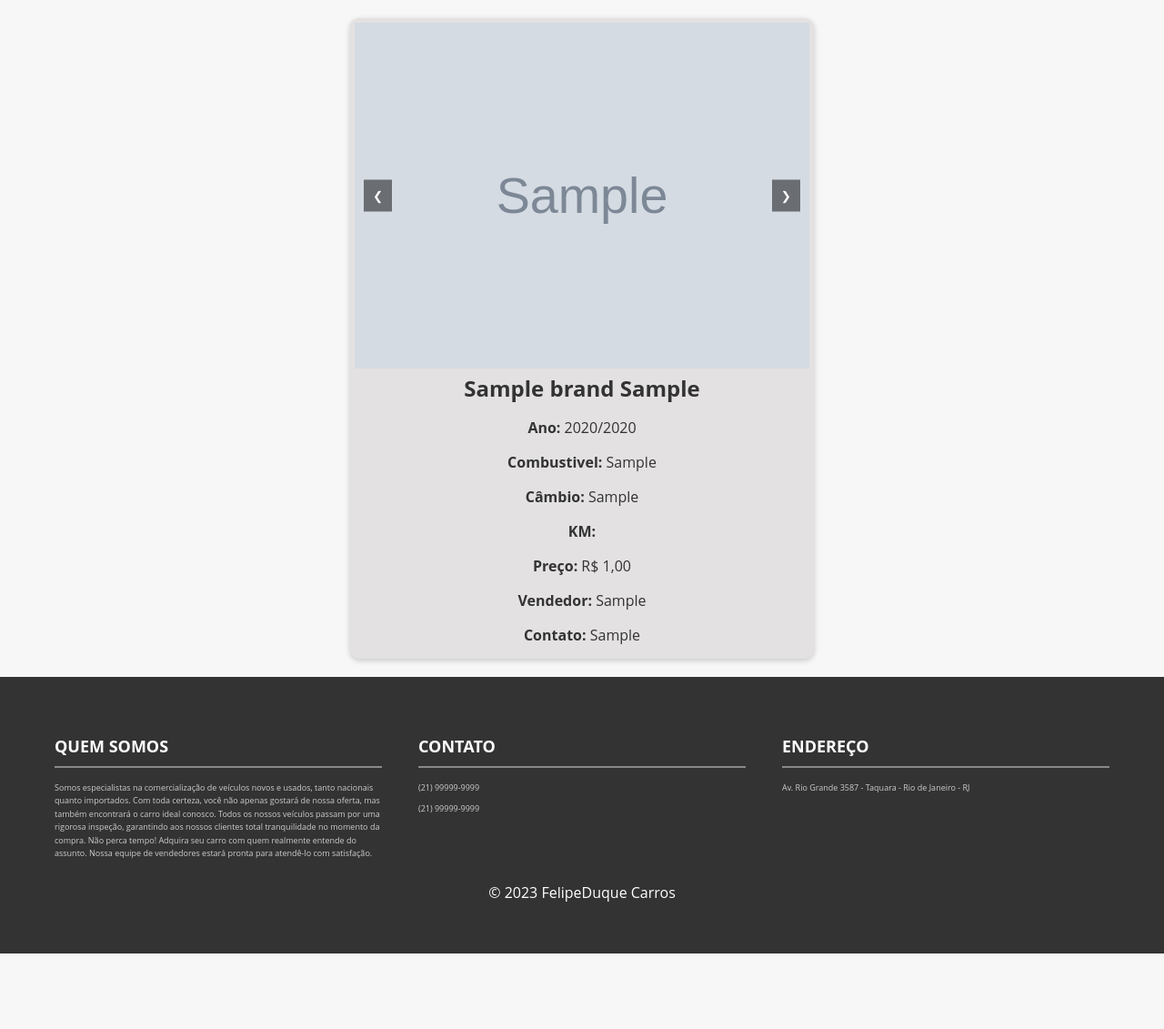
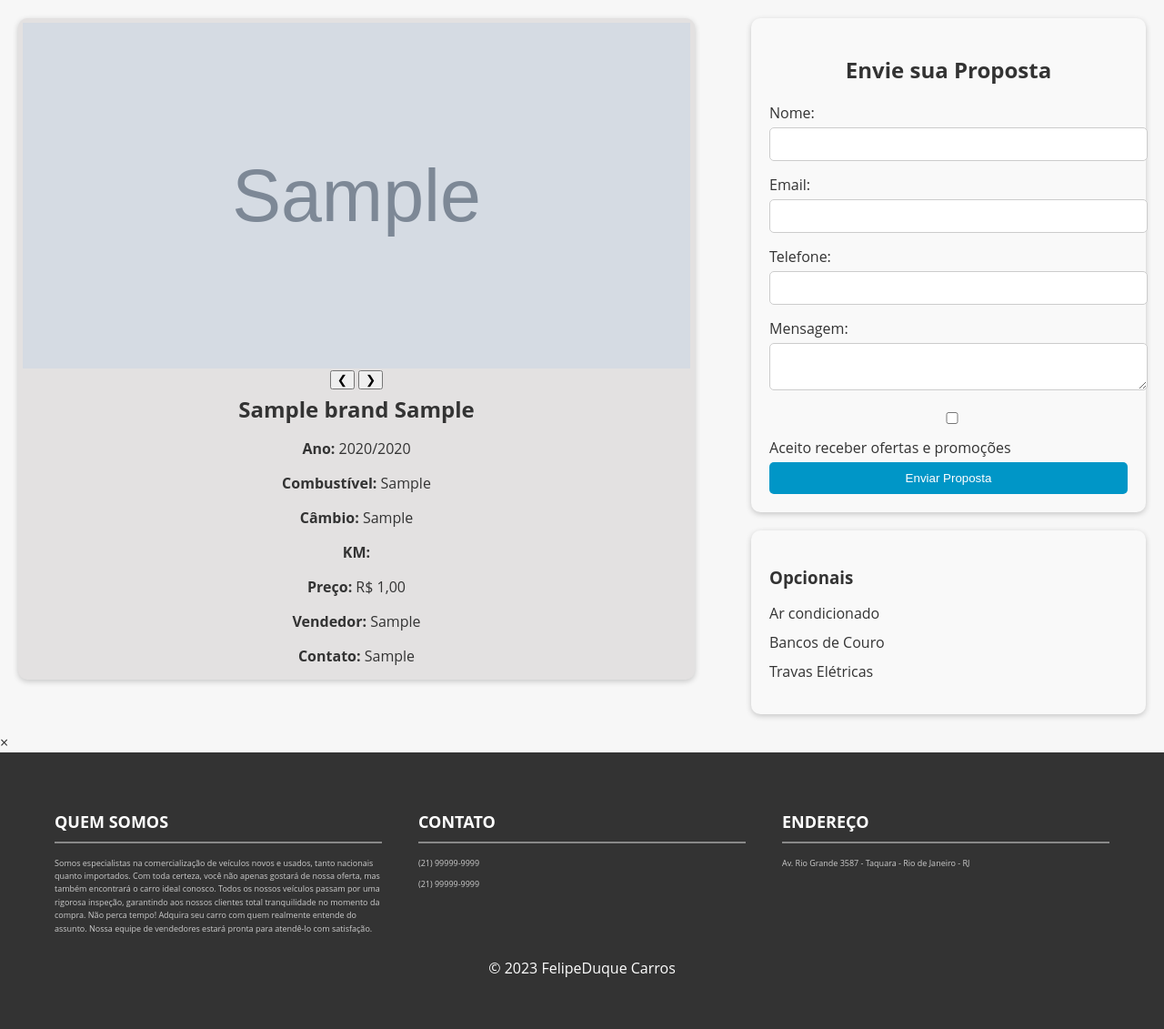
Before and after one commit to FDuque22/SistemaCarros, a Django app: page /car/1/ in a window 1280 px wide. Shown: the part 50-1181 px from the top of the page at 91% size. Before the commit the page ends 1098 px from the top, so only its background shows below. Run offline with Django 5.2, Linux system fonts and the light colour scheme; tables that the repository leaves empty hold one stand-in row (values such as "Sample post"); grey boxes marked "Sample" are stand-in pictures.

Commit message:
TESTE HTML

```diff
--- a/cars/templates/car_detail.html
+++ b/cars/templates/car_detail.html
@@ -3,16 +3,33 @@
 
 {% block content %}
 <style>
+    .container {
+        display: flex;
+        justify-content: space-between;
+        gap: 20px;
+        padding: 20px;
+    }
+
+    .left-content {
+        flex: 1;
+        max-width: 60%; /* Define a largura do bloco à esquerda */
+    }
+
+    .right-content {
+        width: 35%;
+        display: flex;
+        flex-direction: column;
+        gap: 20px;
+    }
+
+    /* Estilos para o card do carro */
     .car-card {
         background-color: #e3e1e1;
         box-shadow: 0 2px 6px rgba(0, 0, 0, 0.2);
         border-radius: 10px;
-        overflow: hidden; /* Alterado de cover para hidden para evitar transbordamento */
+        overflow: hidden;
         text-align: center;
         transition: all 0.3s ease;
-        max-width: 500px;
-        margin: 20px auto 0;
-        margin-bottom: 20px;
         padding: 5px;
     }
 
@@ -23,7 +40,7 @@
     }
 
     .car-card img {
-        width: 100%; /* Ajuste de 120% para 100% para evitar transbordamento */
+        width: 100%;
         height: 380px;
         object-fit: cover;
     }
@@ -38,201 +55,146 @@
         margin-bottom: 10px;
     }
 
-    .buttons-container {
-        display: flex;
-        justify-content: center;
-        margin-top: 20px;
+    /* Estilos do formulário de envio de proposta */
+    .proposal-form {
+        background-color: #f9f9f9;
+        padding: 20px;
+        box-shadow: 0 2px 6px rgba(0, 0, 0, 0.2);
+        border-radius: 10px;
+    }
+
+    .proposal-form h2 {
+        text-align: center;
         margin-bottom: 20px;
     }
 
-    .btn {
-        display: inline-block;
-        background-color: #0096c7;
-        color: #fff;
-        border: none;
-        padding: 10px 20px;
-        font-size: 16px;
-        border-radius: 4px;
-        cursor: pointer;
-        transition: background-color 0.3s ease-in-out;
-        margin: 0 10px;
+    .proposal-form label {
+        display: block;
+        margin-bottom: 5px;
     }
 
-    .btn:hover {
+    .proposal-form input, .proposal-form textarea {
+        width: 100%;
+        padding: 10px;
+        margin-bottom: 15px;
+        border: 1px solid #ccc;
+        border-radius: 5px;
+    }
+
+    .proposal-form button {
+        width: 100%;
+        padding: 10px;
+        background-color: #0096c7;
+        color: white;
+        border: none;
+        border-radius: 5px;
+        cursor: pointer;
+    }
+
+    .proposal-form button:hover {
         background-color: #108eb8;
     }
 
-    .btn-danger {
-        background-color: #d9534f;
-        text-decoration: none !important;
+    /* Estilos das especificações */
+    .car-specifications {
+        background-color: #f9f9f9;
+        padding: 20px;
+        box-shadow: 0 2px 6px rgba(0, 0, 0, 0.2);
+        border-radius: 10px;
     }
 
-    .btn-danger:hover {
-        background-color: #d2221c;
+    .car-specifications h3 {
+        margin-bottom: 15px;
     }
 
-    /* Carousel Fotos */
-    .carousel {
-        position: relative;
-        max-width: 100%;
-        margin: auto;
-        overflow: hidden;
+    .car-specifications ul {
+        list-style-type: none;
+        padding: 0;
     }
 
-    .carousel-images {
-        display: flex;
-        transition: transform 0.5s ease-in-out;
+    .car-specifications li {
+        margin-bottom: 10px;
     }
 
-    .carousel-item:not(.active) {
-        opacity: 0;
-        display: none;
+    /* Media queries para responsividade */
+    @media (max-width: 768px) {
+        .container {
+            flex-direction: column;
         }
 
-    .prev, .next {
-        position: absolute;
-        top: 50%;
-        transform: translateY(-50%);
-        background-color: rgba(0,0,0,0.5);
-        color: white;
-        padding: 10px;
-        border: none;
-        cursor: pointer;
-    }
-
-    .prev {
-        left: 10px;
-    }
-
-    .next {
-        right: 10px;
-    }
-
-    /* Estilos do Modal Abrir Foto */
-    .modal {
-        display: none;
-        position: fixed;
-        z-index: 1;
-        left: 0;
-        top: 0;
+        .left-content, .right-content {
+            max-width: 100%;
             width: 100%;
-        height: 100%;
-        overflow: auto;
-        background-color: rgba(0, 0, 0, 0.8);
-    }
-
-    .modal-content {
-        margin: auto;
-        display: block;
-        width: auto;
-        height: auto;
-        max-width: 80%;
-        max-height: 80%;
-    }
-
-    .close {
-        position: absolute;
-        top: 15px;
-        right: 35px;
-        color: white;
-        font-size: 40px;
-        font-weight: bold;
-        cursor: pointer;
-    }
-
-    /* Media Queries para Responsividade */
-    @media (max-width: 600px) {
-        .car-card {
-            max-width: 100%; /* Permite que o cartão ocupe 100% da largura da tela em dispositivos pequenos */
-            margin: 10px; /* Ajusta a margem */
-        }
-
-        .car-card img {
-            height: auto; /* Ajusta a altura da imagem para auto */
-        }
-
-        .buttons-container {
-            flex-direction: column; /* Coloca os botões em coluna */
-            align-items: center; /* Centraliza os botões */
-        }
-
-        .btn {
-            margin: 5px 0; /* Ajusta a margem dos botões em coluna */
         }
     }
 </style>
 
+<div class="container">
+    <!-- Bloco à esquerda - Detalhes do carro -->
+    <div class="left-content">
         <div class="car-card">
             <div class="carousel">
                 <div class="carousel-images">
-
                     {% if object.photo1 %}
                         <a onclick="openModal('{{ object.photo1.url }}'); return false;">
                             <img src="{{ object.photo1.url }}" class="carousel-item active" alt="Car Photo 1">
                         </a>
                     {% endif %}
-
-            {% if object.photo2 %}
-                <a onclick="openModal('{{ object.photo2.url }}'); return false;">
-                    <img src="{{ object.photo2.url }}" class="carousel-item" alt="Car Photo 2">
-                </a>
-            {% endif %}
-
-            {% if object.photo3 %}
-                <a onclick="openModal('{{ object.photo3.url }}'); return false;">
-                    <img src="{{ object.photo3.url }}" class="carousel-item" alt="Car Photo 3">
-                </a>
-            {% endif %}
-
-            {% if object.photo4 %}
-                <a onclick="openModal('{{ object.photo4.url }}'); return false;">
-                    <img src="{{ object.photo4.url }}" class="carousel-item" alt="Car Photo 4">
-                </a>
-            {% endif %}
-
-            {% if object.photo5 %}
-                <a onclick="openModal('{{ object.photo5.url }}'); return false;">
-                    <img src="{{ object.photo5.url }}" class="carousel-item" alt="Car Photo 5">
-                </a>
-            {% endif %}
-
-            {% if object.photo6 %}
-                <a onclick="openModal('{{ object.photo6.url }}'); return false;">
-                    <img src="{{ object.photo6.url }}" class="carousel-item" alt="Car Photo 6">
-                </a>
-            {% endif %}
-
+                    <!-- Repita para as outras fotos -->
                 </div>
-
                 <button class="prev" onclick="prevSlide()">&#10094;</button>
                 <button class="next" onclick="nextSlide()">&#10095;</button>
-
             </div>
             <h2>{{ object.brand }} {{ object.model }}</h2>
             <p><strong>Ano: </strong> {{ object.factory_year }}/{{ object.model_year }}</p>
-    <p><strong>Combustivel:</strong> {{ object.fuel }}</p>
+            <p><strong>Combustível:</strong> {{ object.fuel }}</p>
             <p><strong>Câmbio:</strong> {{ object.exchange }}</p>
             <p><strong>KM:</strong> {{ car.km|floatformat:"2g" }}</p>
             <p><strong>Preço:</strong> R$ {{ car.value|floatformat:"2g" }}</p>
             <p><strong>Vendedor:</strong> {{ object.seller }}</p>
             <p><strong>Contato:</strong> {{ object.contact }}</p>
         </div>
+    </div>
 
-<!-- Modal para Imagem Grande -->
+    <!-- Bloco à direita - Envio de Proposta e Especificações -->
+    <div class="right-content">
+        <!-- Formulário de envio de proposta -->
+        <div class="proposal-form">
+            <h2>Envie sua Proposta</h2>
+            <form>
+                <label for="name">Nome:</label>
+                <input type="text" id="name" name="name" required>
+                <label for="email">Email:</label>
+                <input type="email" id="email" name="email" required>
+                <label for="phone">Telefone:</label>
+                <input type="tel" id="phone" name="phone" required>
+                <label for="message">Mensagem:</label>
+                <textarea id="message" name="message"></textarea>
+                <input type="checkbox" id="offers" name="offers">
+                <label for="offers">Aceito receber ofertas e promoções</label>
+                <button type="submit" class="btn">Enviar Proposta</button>
+            </form>
+        </div>
+
+        <!-- Especificações e opcionais -->
+        <div class="car-specifications">
+            <h3>Opcionais</h3>
+            <ul>
+                <li>Ar condicionado</li>
+                <li>Bancos de Couro</li>
+                <li>Travas Elétricas</li>
+                <!-- Adicione mais opcionais conforme necessário -->
+            </ul>
+        </div>
+    </div>
+</div>
+
+<!-- Modal para imagem grande -->
 <div id="imageModal" class="modal">
     <span class="close" onclick="closeModal()">&times;</span>
     <img class="modal-content" id="modalImage">
 </div>
 
-{% if user.is_authenticated %}
-  <div class="buttons-container">
-   <a href="{% url 'car_update' pk=object.pk %}" class="btn btn-primary">Editar</a>
-    <a href="{% url 'car_delete' pk=object.pk %}" class="btn btn-danger">Deletar</a>
-    <button class="btn" id="sendProposalBtn">Enviar Proposta</button> <!-- Botão de Envio de Proposta -->
-  </div>
-{% endif %}
-
-<!-- JavaScript Carousel -->
 <script src="{% static 'js/carousel.js' %}"></script>
 <script src="{% static 'js/modal.js' %}"></script>
 
```
Lines whose indentation alone changed are shown as unchanged.
